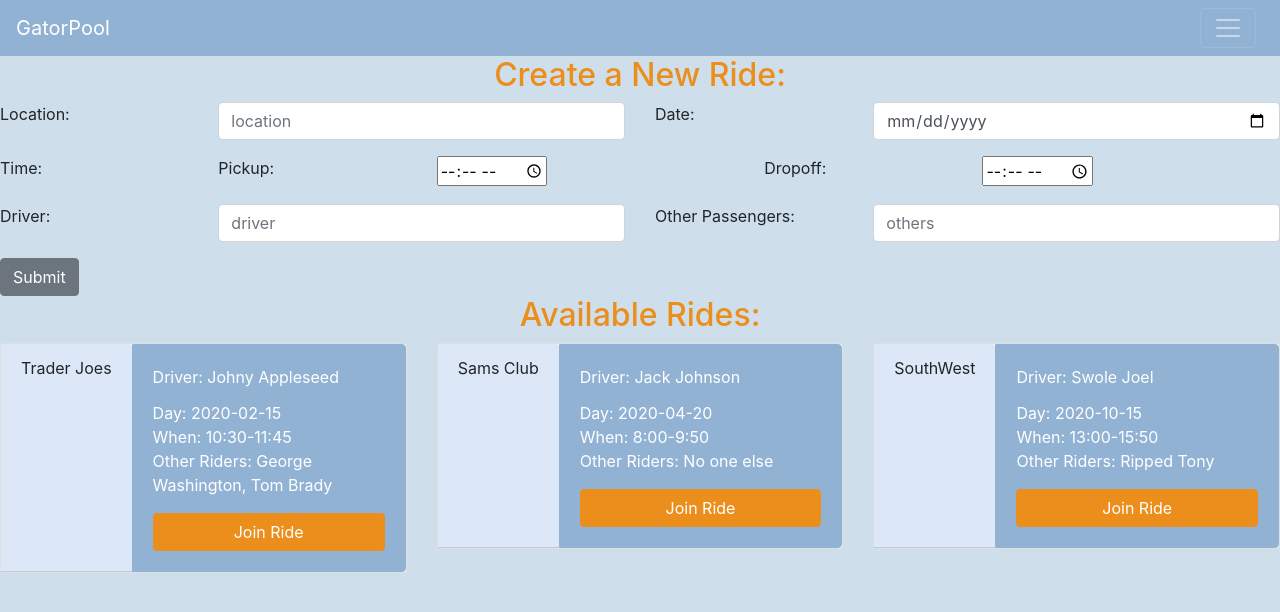
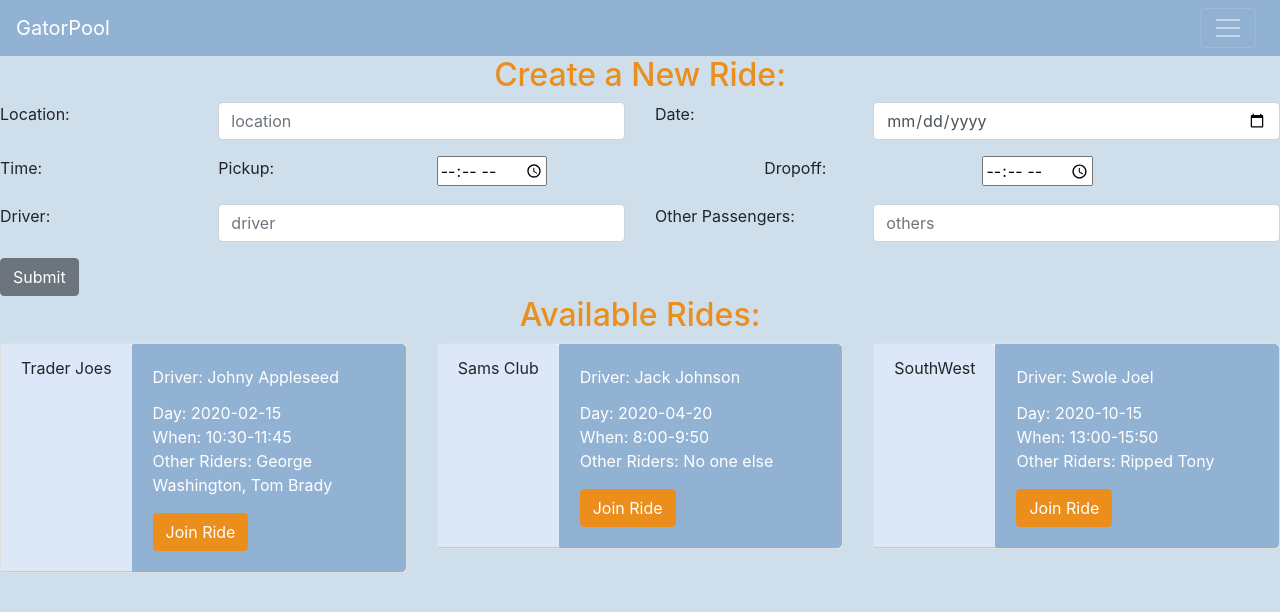
Before and after one commit to yeldeib/GatorPool, a React (Create React App) app in the folder gatorpool/: page /RideList in a window 1280 px wide. Shown: the top 612 px of the page. Built offline with nearby package versions, Linux system fonts and the light colour scheme.

Commit message:
button fade

```diff
--- a/gatorpool/src/components/RideCard/index.js
+++ b/gatorpool/src/components/RideCard/index.js
@@ -1,28 +1,29 @@
-import React from 'react';
+import React, {useState} from 'react';
 import "./RideCard.css";
-import {Card, CardText, CardBody, CardTitle, Button, CardGroup, CardHeader} from 'reactstrap';
+import {Card, CardText, CardBody, CardTitle, Button, CardGroup, CardHeader, Fade} from 'reactstrap';
 
-class RideCard extends React.Component {
-    constructor(props) {
-        super(props);
-    }
+const RideCard = (props) => {
+    const [fadeIn, setFadeIn] = useState(true);
 
-    render() {
+    const toggle = () => setFadeIn(!fadeIn);
     return(
         <div>
             <CardGroup className = "card">
-                    <CardHeader style={{ backgroundColor: '#dce7f7'}}>{this.props.newCard.location}</CardHeader>
+                <CardHeader style={{ backgroundColor: '#dce7f7'}}>{props.newCard.location}</CardHeader>
                 <Card body inverse style={{ backgroundColor: '#92b2d4', borderColor: '#92b2d4' }}>
-                        <CardTitle>Driver: {this.props.newCard.driver}</CardTitle>
-                        <CardText>Day: {this.props.newCard.day_month}
-                            <br></br>When: {this.props.newCard.when}-{this.props.newCard.drop}
-                            <br></br>Other Riders: {this.props.newCard.others}</CardText>
-                        <Button style={{ backgroundColor: '#eb8e1c', borderColor: '#eb8e1c'}}>Join Ride</Button>
+                    <CardTitle>Driver: {props.newCard.driver}</CardTitle>
+                    <CardText>Day: {props.newCard.day_month}
+                        <br></br>When: {props.newCard.when}-{props.newCard.drop}
+                        <br></br>Other Riders: {props.newCard.others}</CardText>
+
+                    <Fade in={fadeIn} >
+                        <Button onClick={toggle} style={{ backgroundColor: '#eb8e1c', borderColor: '#eb8e1c'}}>Join Ride</Button>
+                    </Fade>
                 </Card>
             </CardGroup>
         </div>
     )
-    }
+
 }
 
 export default RideCard;
```
Lines whose indentation alone changed are shown as unchanged.
